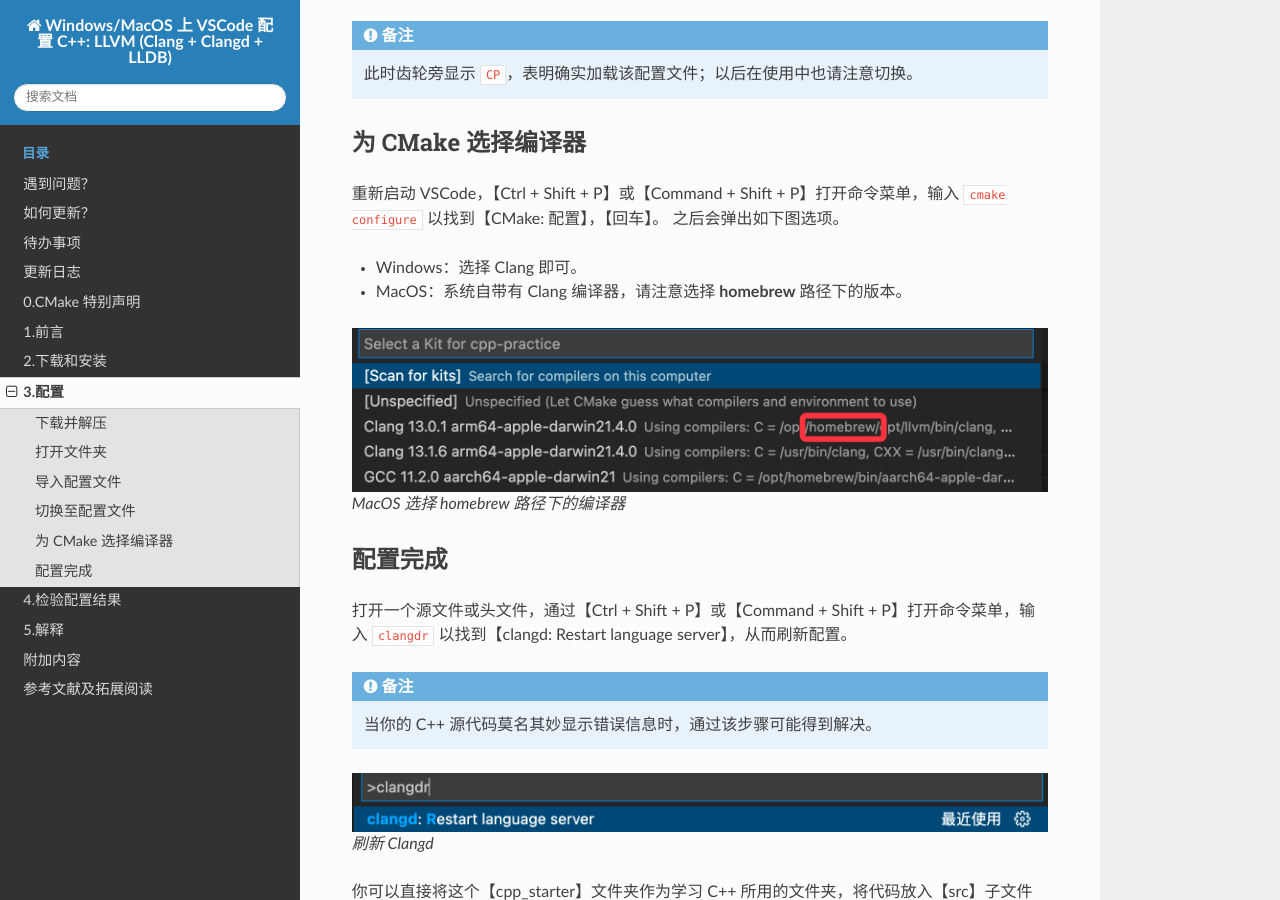
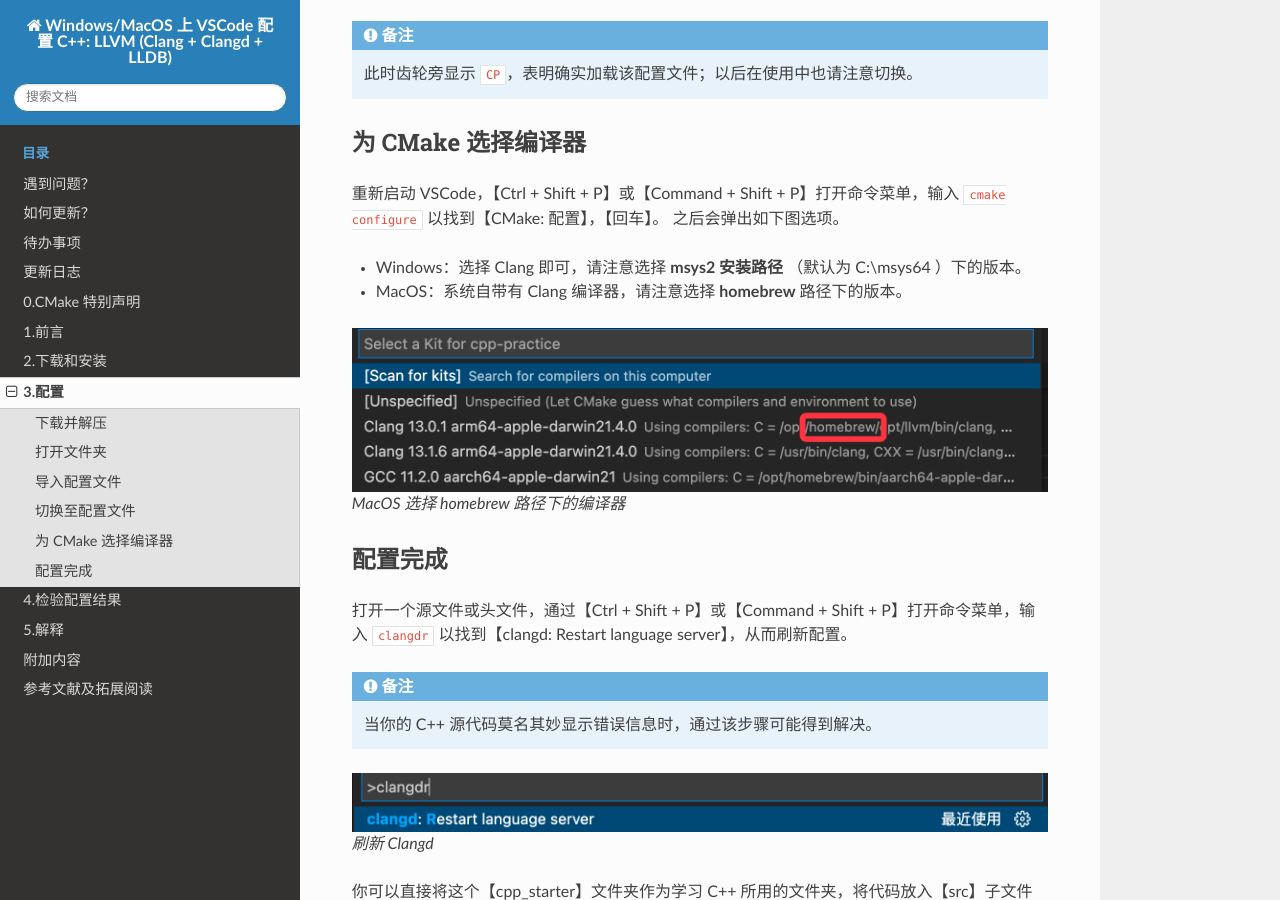
Before and after one commit to FeignClaims/vscode_cpp_starter, a Sphinx documentation site: the page built from docs/source/configure.rst, in a window 1280 px wide and 900 px high, scrolled down 1816 px. Built offline with Sphinx 7.4.7 and the Read the Docs theme 2.0.0, drawn with Linux system fonts in a browser that asks for light colours.

Commit message:
强调 Windows 选择 CMake 编译器时选择 MSYS2 的版本

```diff
--- a/docs/source/configure.rst
+++ b/docs/source/configure.rst
@@ -64,7 +64,7 @@
 重新启动 VSCode，【Ctrl + Shift + P】或【Command + Shift + P】打开命令菜单，输入 ``cmake configure`` 以找到【CMake: 配置】，【回车】。
 之后会弹出如下图选项。
 
-- Windows：选择 Clang 即可。
+- Windows：选择 Clang 即可，请注意选择 **msys2 安装路径** （默认为 C:\\msys64 ）下的版本。
 - MacOS：系统自带有 Clang 编译器，请注意选择 **homebrew** 路径下的版本。
 
 .. figure:: /_img/MacOS_选择编译器.png
```
